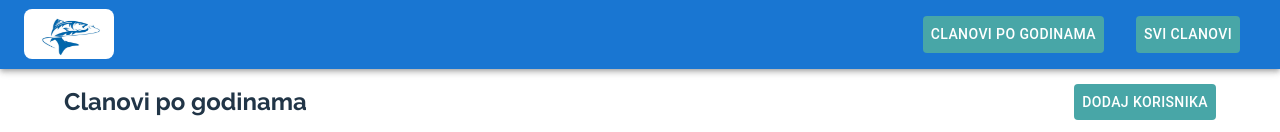
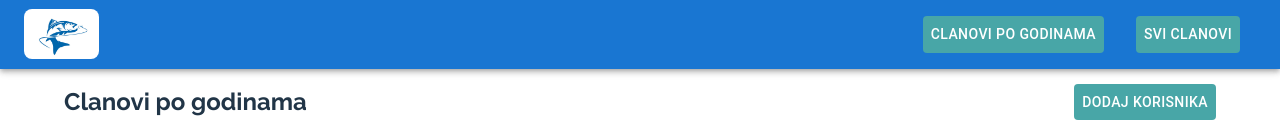
Before and after one commit to Amar-Omerika/FishFlow, a React (Vite) app: page / in a window 1280 px wide. Shown: the top 132 px of the page. Built offline with nearby package versions, Linux system fonts and the light colour scheme.

Commit message:
feat: optimizing image

```diff
--- a/src/ui/components/NavBar.tsx
+++ b/src/ui/components/NavBar.tsx
@@ -50,10 +50,10 @@ const Navbar = () => {
             component="img"
             borderRadius={2}
             sx={{
-              height: 50,
-              width: 90,
-              maxHeight: { xs: 50, md: 50 },
-              maxWidth: { xs: 90, md: 90 },
+              width: "auto",
+              height: "50px",
+              maxWidth: "90px",
+              objectFit: "contain",
               display: { xs: "none", md: "flex" },
             }}
             alt="Logo"
```
